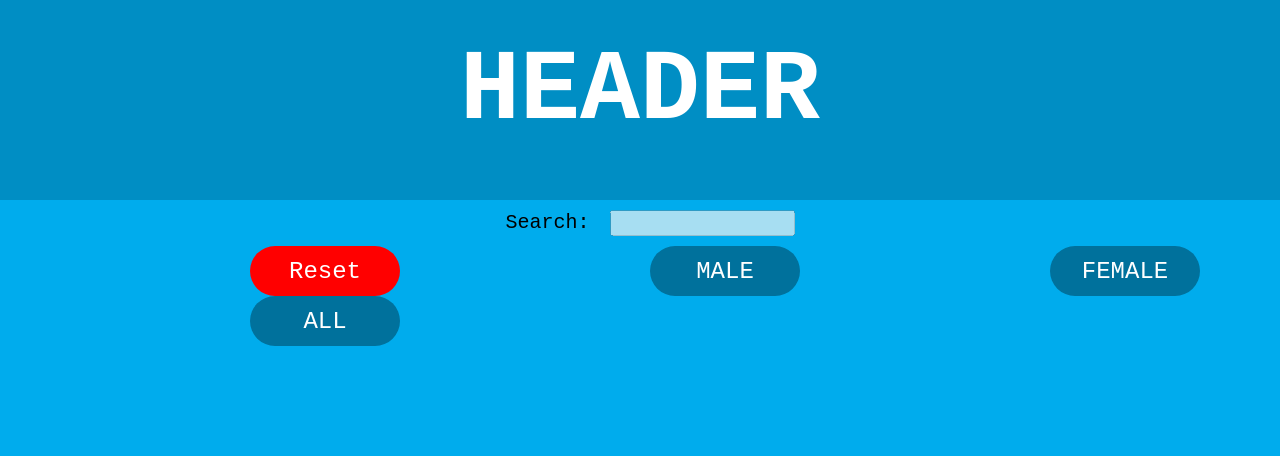
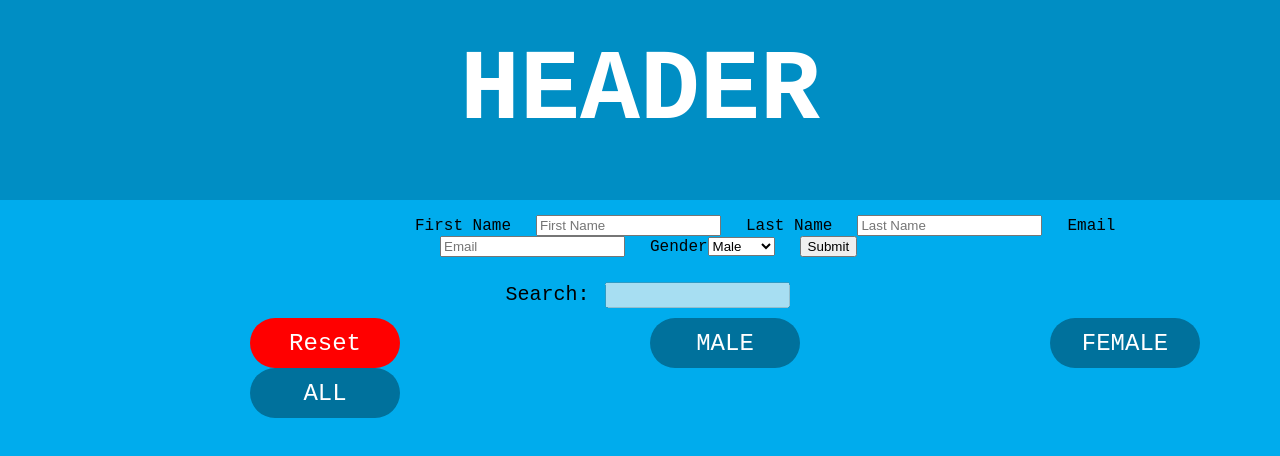
Before and after one commit to djole1998/ReactProject04, a React (Create React App) app: page / in a window 1280 px wide. Shown: the top 456 px of the page. Built offline with nearby package versions, Linux system fonts and the light colour scheme.

Commit message:
add user form

```diff
--- a/src/ContactsList/Contact/Contact.css
+++ b/src/ContactsList/Contact/Contact.css
@@ -22,14 +22,26 @@ button{
     border-radius: 25px;
     font-size: x-large;
 }
+
+.addUserForm {
+    align-items: center;
+    margin-left: 400px;
+    padding: 15px;
+}
+.addUserForm input {
+    margin: 0 25px;
+}
+
 .search {
     padding: 10px;
     text-align: center;
 }
+
 .search label {
-    padding:20px;
+    padding:15px;
     font-size: 20px;
 }
+
 .search input {
     height: 20px;
 }
--- a/src/ContactsList/ContactsList.js
+++ b/src/ContactsList/ContactsList.js
@@ -1,6 +1,7 @@
 import React, {Component} from 'react';
 import Contact from './Contact/Contact';
 import {classes} from './Contact/Contact.css';
+
 
 class ContactsList extends Component {
     constructor(props) {
@@ -8,8 +9,12 @@ class ContactsList extends Component {
         this.state = {
             filteredContacts: [],
             search: '',
-            isDisabled: true
-        }
+            isDisabled: true,
+        };
+        // const firstName = document.getElementById('name').value;
+        // const lastName = document.getElementById('lastName').value;
+        // const email = document.getElementById('email').value;
+        // const gender = document.getElementById('gender').value;
     }
 
     showUsers(e) {
@@ -66,14 +71,39 @@ class ContactsList extends Component {
     //     })
     // };
 
+    submitForm(event) {
+        this.props.contacts.push({
+            "id": Math.random(),
+            "first_name": event.target[0].value,
+            "last_name": event.target[1].value,
+            "email": event.target[2].value,
+            "gender": event.target[3].value
+        });
+        event.preventDefault();
+        this.showUsers();
+    }
+
     render() {
+
         const searchedContacts = this.state.filteredContacts.filter(contact => {
-            let name = contact.first_name.toLowerCase().indexOf(this.state.search.toLowerCase()) !== -1;
-            let email = contact.email.toLowerCase().indexOf(this.state.search.toLowerCase()) !== -1;
-            return name, email;
+            let searchName = contact.first_name.toLowerCase().indexOf(this.state.search.toLowerCase()) !== -1;
+            //let searchEmail = contact.email.toLowerCase().indexOf(this.state.search.toLowerCase()) !== -1;
+            return searchName;
+
         });
         return (
             <div>
+                <form className="addUserForm" onSubmit={this.submitForm.bind(this)}>
+                    <label>First Name</label><input id='name' type='text' placeholder='First Name'/>
+                    <label>Last Name</label><input id='lastName' type='text' placeholder='Last Name'/>
+                    <label>Email</label><input id='email' type='email' placeholder='Email'/>
+                    <label>Gender</label>
+                    <select>
+                        <option value="Male">Male</option>
+                        <option value="Female">Female</option>
+                    </select>
+                    <input type="submit"/>
+                </form>
                 <div className='search'>
                     <label>Search:</label><input value={this.state.search}
                                                  onChange={this.searchContacts.bind(this)}
```
